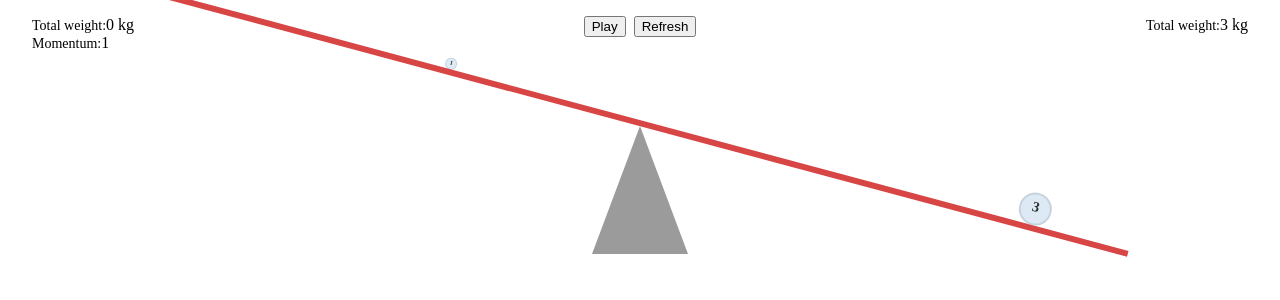
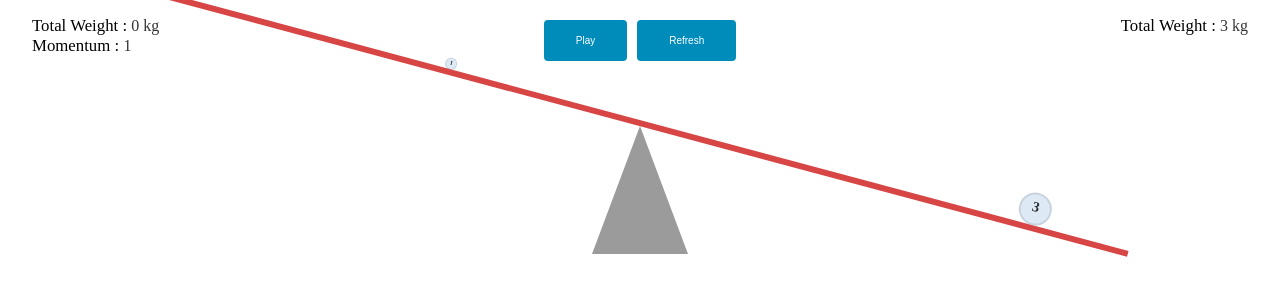
Before and after one commit to mertonuryildirim/teeter-totter-react, a React (Create React App) app: page / in a window 1280 px wide. Shown: the top 300 px of the page. Built offline with nearby package versions, Linux system fonts and the light colour scheme.

Commit message:
style changes

```diff
--- a/src/components/Panel.js
+++ b/src/components/Panel.js
@@ -1,5 +1,10 @@
 import { useDispatch, useSelector } from "react-redux";
-import { toggleSimulation, restartSimulation, getLeftWeight, getRightWeight } from "../store/actions";
+import {
+  toggleSimulation,
+  restartSimulation,
+  getLeftWeight,
+  getRightWeight,
+} from "../store/actions";
 import "./panel.scss";
 
 const Panel = () => {
@@ -19,11 +24,14 @@ const Panel = () => {
     <div className="panel">
       <div className="panel-stats">
         <div>
-          Total weight:
-          <span className="panel-stats-weight">{getLeftWeight(leftElements)} kg</span>
+          <span className="panel-stats-head">Total Weight : </span>
+          <span className="panel-stats-weight">
+            {getLeftWeight(leftElements)} kg
+          </span>
         </div>
         <div>
-          Momentum:
+          <span className="panel-stats-head">Momentum : </span>
+
           <span className="panel-stats-weight">
             {fallingElements[0] && fallingElements[0].weight}
           </span>
@@ -32,7 +40,7 @@ const Panel = () => {
 
       <div>
         <button
-          className="play-btn"
+          className="btn play-btn"
           tabIndex="-1"
           onClick={handleToggleSimulation}
           disabled={ended}
@@ -41,7 +49,7 @@ const Panel = () => {
         </button>
 
         <button
-          className="refresh-btn"
+          className="btn refresh-btn"
           tabIndex="-1"
           onClick={handleRestartGame}
         >
@@ -51,8 +59,11 @@ const Panel = () => {
 
       <div className="panel-stats">
         <div>
-          Total weight:
-          <span className="panel-stats-weight">{getRightWeight(rightElements)} kg</span>
+          <span className="panel-stats-head">Total Weight : </span>
+
+          <span className="panel-stats-weight">
+            {getRightWeight(rightElements)} kg
+          </span>
         </div>
       </div>
     </div>
--- a/src/components/panel.scss
+++ b/src/components/panel.scss
@@ -9,14 +9,31 @@
   font-size: 14px;
 }
 
+.panel-stats-head{
+  color: black;
+  font-size: larger;
+}
+
 .panel-stats-weight {
-  font-size   : 1rem;
-  font-weight : 500;
+  font-size: 1rem;
+  font-weight: 500;
+  color: #353535;
+}
+
+.btn {
+  background-color: #008cba;
+  border: none;
+  color: white;
+  padding: 15px 32px;
+  text-align: center;
+  text-decoration: none;
+  display: inline-block;
+  font-size: 10px;
+  margin: 4px 2px;
+  cursor: pointer;
+  border-radius: 4px;
 }
 
 .play-btn {
-  margin-right: .5rem;
+  margin-right: 0.5rem;
 }
-
-.refresh-btn {
-}
```
